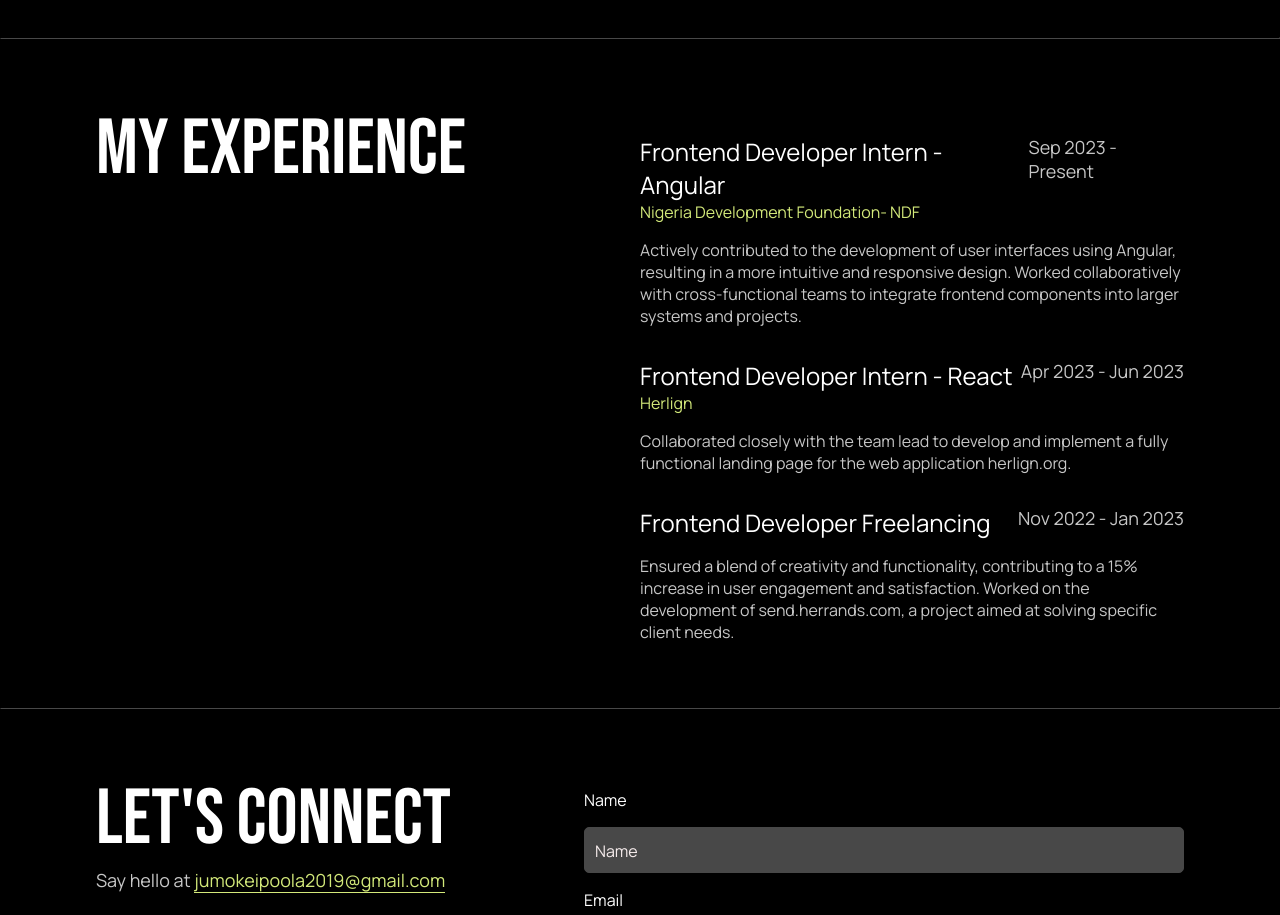
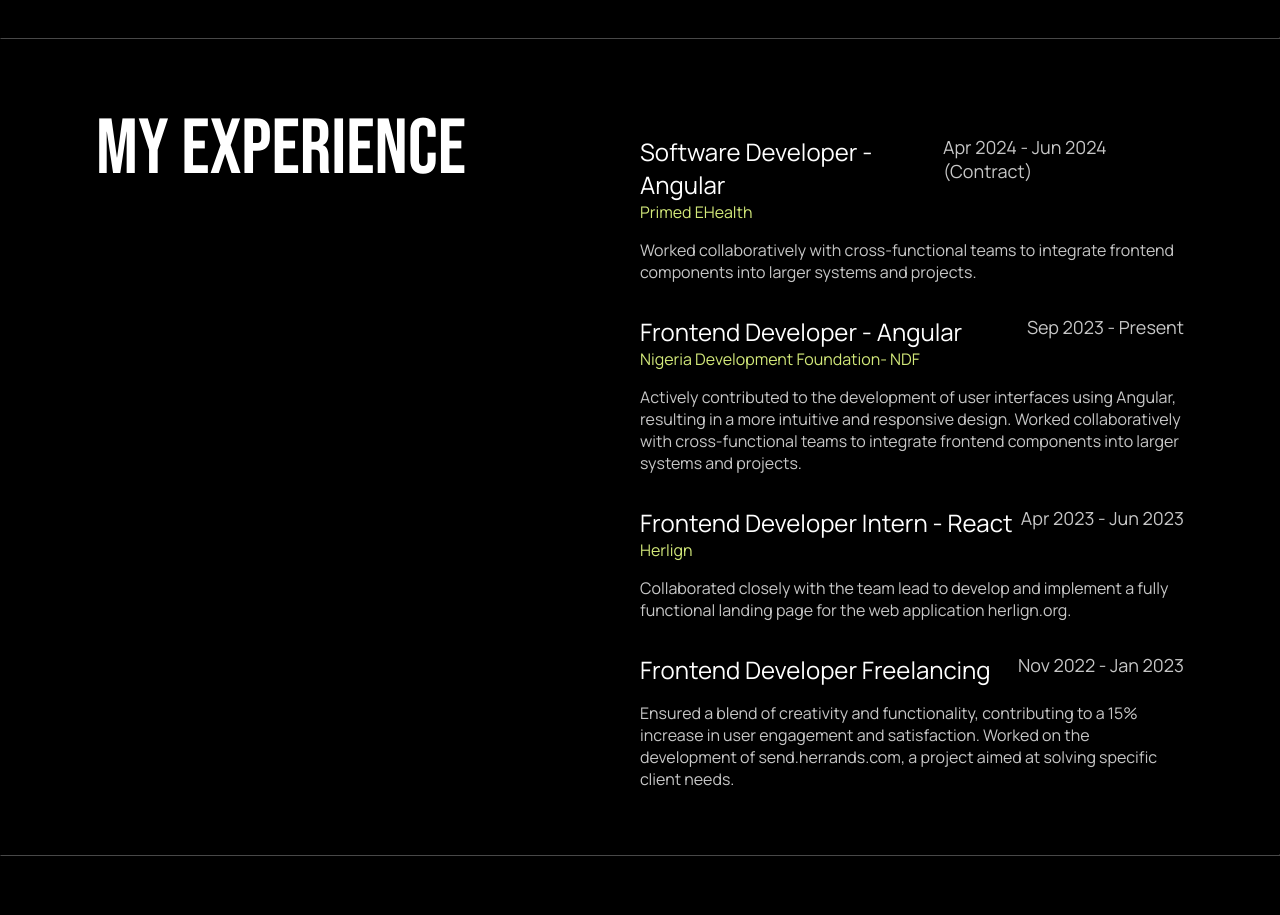
Before and after one commit to jummie-jk/Portfolio-new, a React (Create React App) app: page /about in a window 1280 px wide. Shown: the part 1680-2595 px from the top of the page. Built offline with nearby package versions, Linux system fonts and the light colour scheme.

Commit message:
added more details and made all form field required

```diff
--- a/src/Components/Contact/contactPage.jsx
+++ b/src/Components/Contact/contactPage.jsx
@@ -48,11 +48,11 @@ export const ContactForm = () => {
                 </div>
                 <div>
                     <label>Email</label>
-                    <input type="email" name="user_email" placeholder="Email" className='input-field'/>
+                    <input required type="email" name="user_email" placeholder="Email" className='input-field'/>
                 </div>
                 <div>
                     <label>Message</label>
-                    <textarea rows="6" cols="50" placeholder="Please enter your message" name="message" className='input-field'/>
+                    <textarea required rows="6" cols="50" placeholder="Please enter your message" name="message" className='input-field'/>
                 </div>
                 <div>
                     <input className='contact-footer-button ' type="submit" value="Send" disabled={isSubmitting} />
--- a/src/Pages/aboutPage/aboutpage.jsx
+++ b/src/Pages/aboutPage/aboutpage.jsx
@@ -93,8 +93,20 @@ export const AboutPage = () => {
              <div  className="grid-item">
              <div>
                     <div className='flex-btw-about'>
+                        <div>
+                         <p className='role'>Software Developer - Angular</p>
+                         <p id='company'>Primed EHealth</p>
+                        </div>
+                        <p className='time'>Apr 2024 - Jun 2024 (Contract)</p>
+                    </div>
+                    <p className='doings'>Worked collaboratively with cross-functional teams to integrate frontend components into larger systems and projects.
+                    </p>
+
+                </div>
+             <div>
+                    <div className='flex-btw-about'>
                         <div className=''>
-                         <p className='role'>Frontend Developer Intern - Angular</p>
+                         <p className='role'>Frontend Developer - Angular</p>
                          <p id='company'>Nigeria Development Foundation- NDF</p>
                         </div>
                         <p className='time'>Sep 2023 - Present</p>
```
Also changed, not shown: 1 other file (tests, documents, lock files or other folders).
